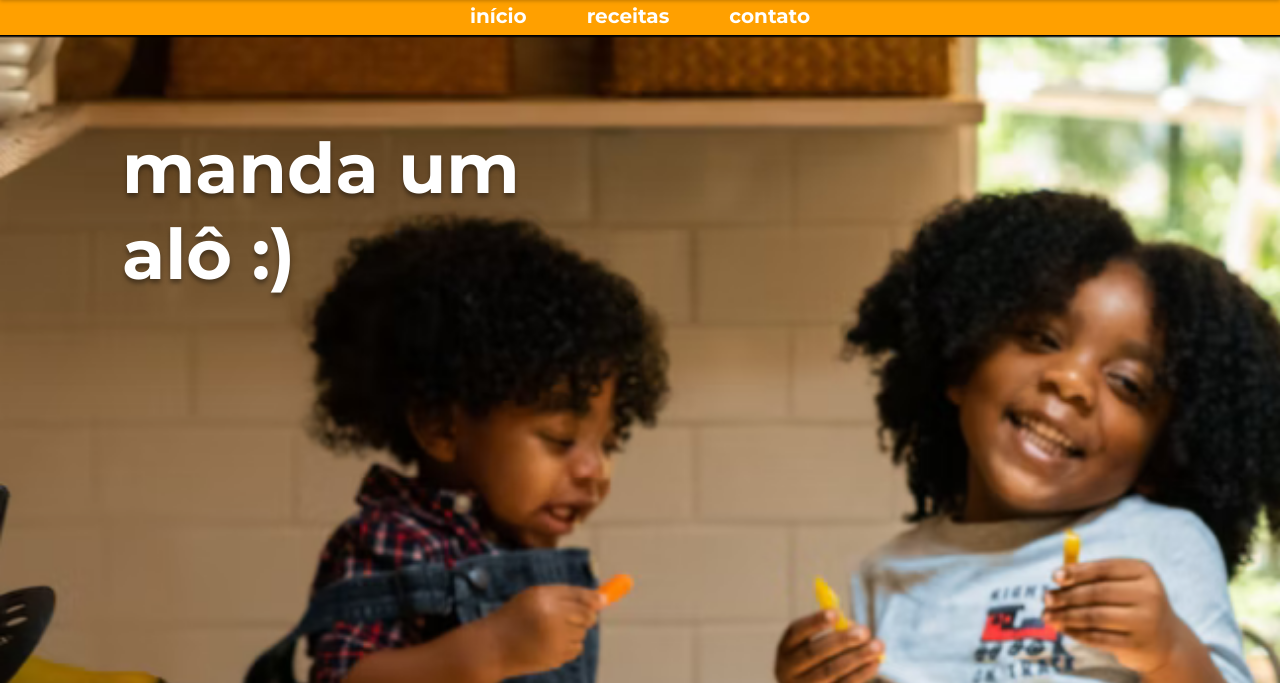
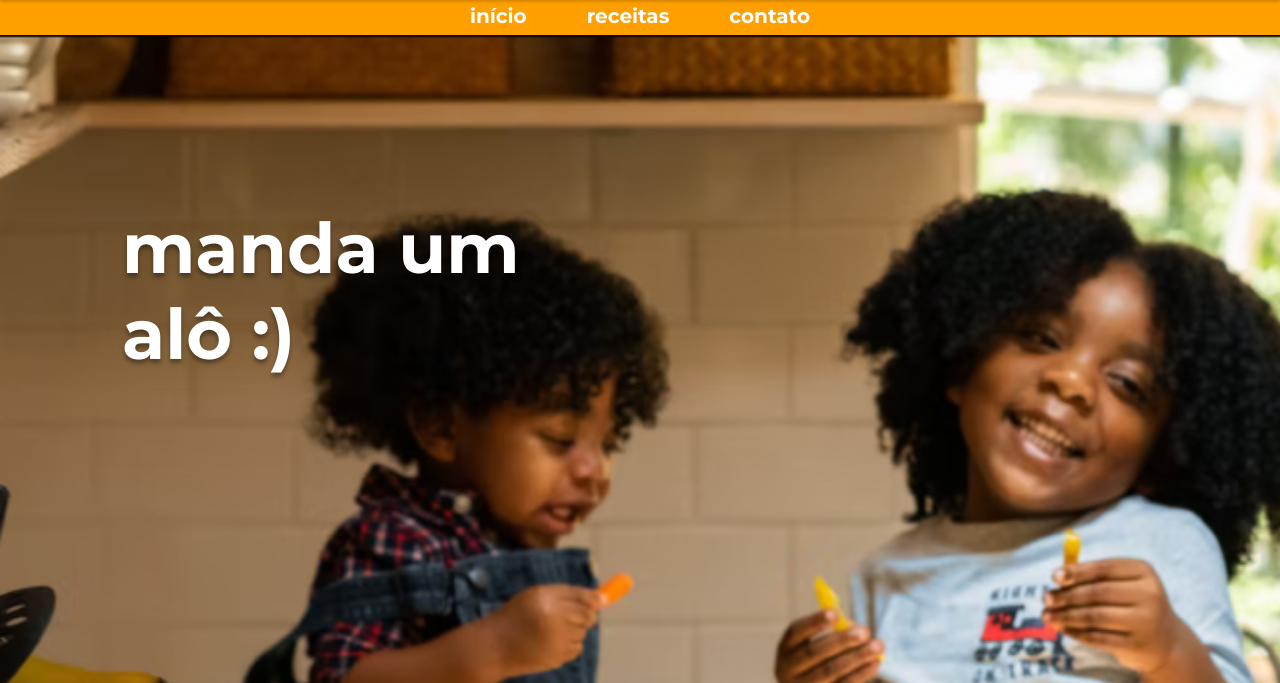
Before and after one commit to MonicaIacy/Site-omma, a plain HTML site: page contato.html in a window 1280 px wide. Shown: the part 117-800 px from the top of the page. Drawn offline with nearby package versions, Linux system fonts and the light colour scheme.

Commit message:
updated padding

```diff
--- a/styles/contato.css
+++ b/styles/contato.css
@@ -54,7 +54,7 @@ nav ul li a {
 
 #banner p {
   margin-left: 122px;
-  padding-top: 90px;
+  padding-top: 170px;
   font-size: 4.37em;
   font-weight: 700;
   color: #fff;
```
